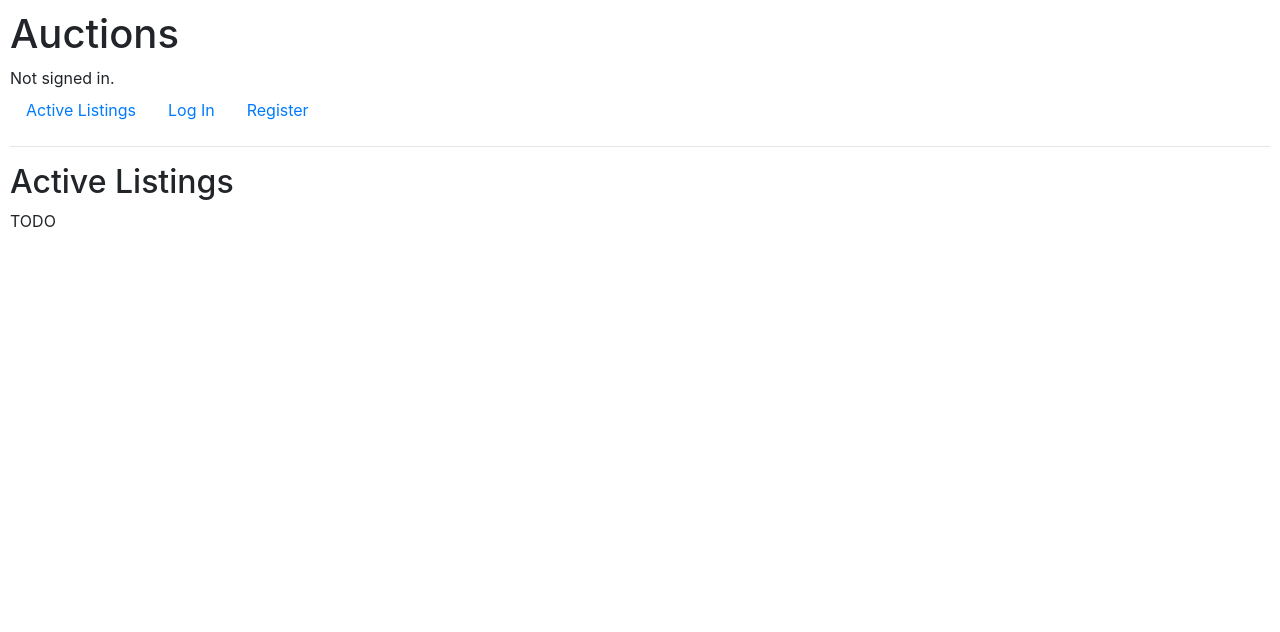
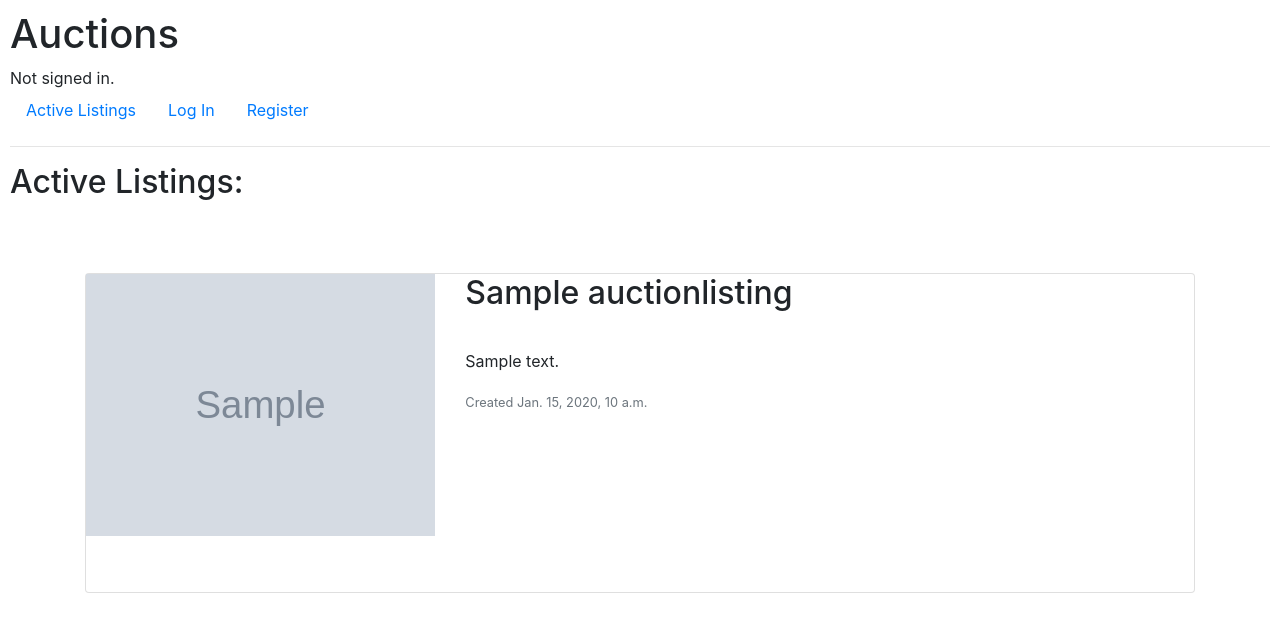
Before and after one commit to mohamedadnane8/Comerce-cs50, a Django app: page / in a window 1280 px wide. Shown: the top 632 px of the page. Run offline with Django 3.2, Linux system fonts and the light colour scheme; tables that the repository leaves empty hold one stand-in row (values such as "Sample post"); grey boxes marked "Sample" are stand-in pictures; some libraries are stand-ins or nearby versions.

Commit message:
Created the cards for the product listing

```diff
--- a/auctions/templates/auctions/index.html
+++ b/auctions/templates/auctions/index.html
@@ -1,7 +1,25 @@
 {% extends "auctions/layout.html" %}
 
 {% block body %}
-    <h2>Active Listings</h2>
+    <h2>Active Listings:</h2>
+    <br><br>
+      {% for product in products %}
+      <div class="container" style = "min-width: 80%;">
+        <div class="card  mt-3" style= "min-height: 20rem;">
+          <div class="row">
+            <div class ="col-md-4">
+              <img  class="img-fluid" src={{product.image}} alt="Card image cap">
+            </div>
+            <div class="col-md-8">
+              <h2 class="card-title">{{product.title}}</h5>
+              <br>
+              <p class="card-text">{{product.description}}</p>
+              <p class="position-absolute-bottom"><small class="text-muted">Created {{product.date}}</small></p>
+            </div>
+          </div>
+        </div>
+      </div>
 
-    TODO
+      {% endfor %}
+
 {% endblock %}
--- a/auctions/views.py
+++ b/auctions/views.py
@@ -8,7 +8,9 @@ from .models import *
 
 
 def index(request):
-    return render(request, "auctions/index.html")
+    return render(
+        request, "auctions/index.html", {"products": AuctionListing.objects.all()}
+    )
 
 
 def login_view(request):
```
